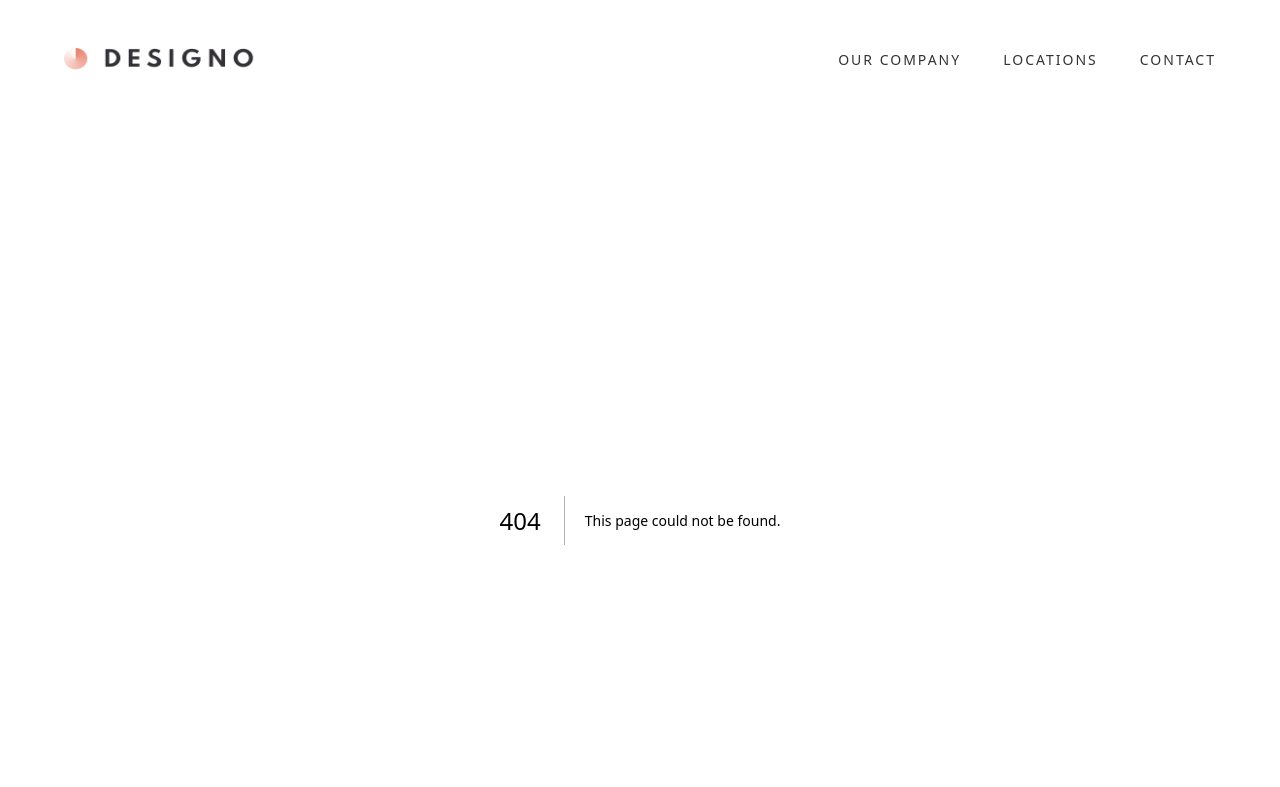
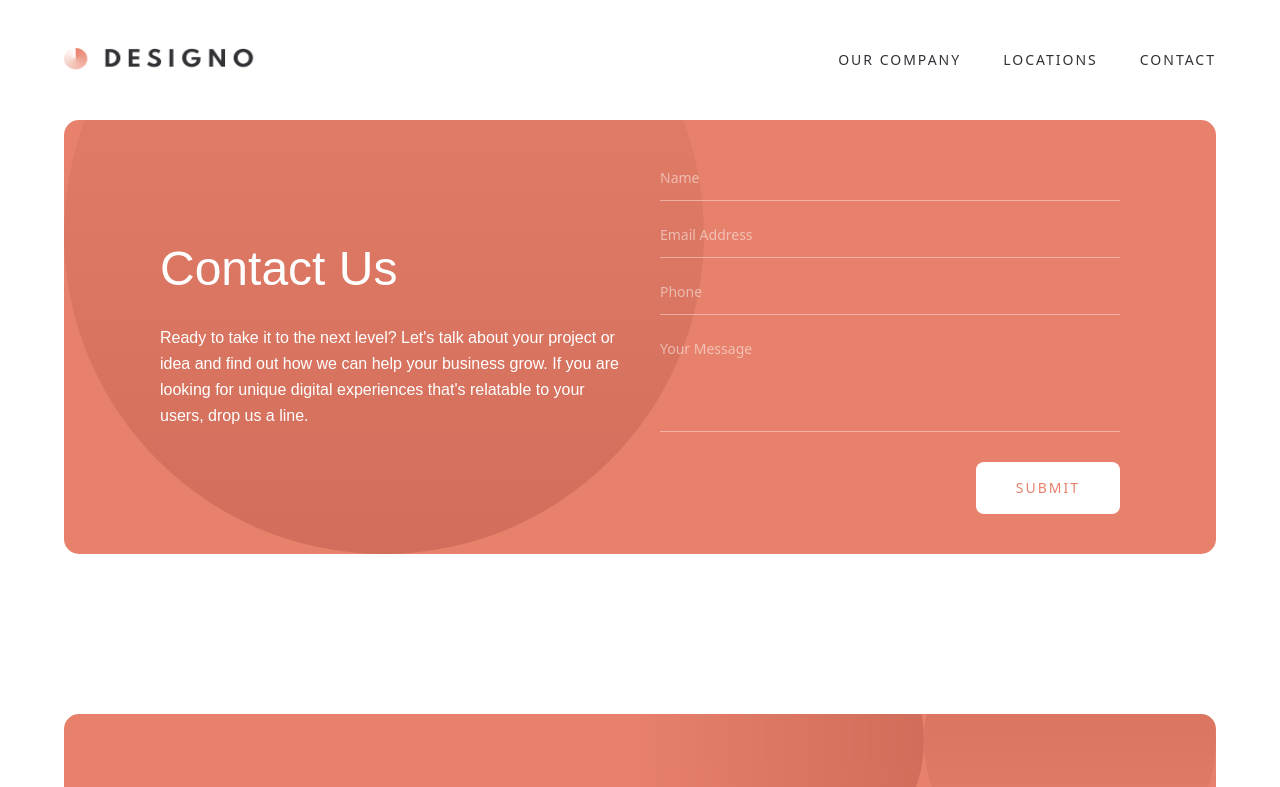
Before and after one commit to ketevan20/designo-multi-page-website, a Next.js app: page /contact in a window 1280 px wide. Before the commit this address had no page. Shown: the top 787 px of the page. Built offline with nearby package versions, Linux system fonts and the light colour scheme.

Commit message:
feat: add contact form

```diff
--- /dev/null
+++ b/app/contact/page.tsx
@@ -0,0 +1,12 @@
+import Contact from '@/components/organisms/Contact/Contact'
+import React from 'react'
+
+const page = () => {
+  return (
+    <div>
+        <Contact />
+    </div>
+  )
+}
+
+export default page
--- a/components/atoms/NavBar/NavBar.tsx
+++ b/components/atoms/NavBar/NavBar.tsx
@@ -12,7 +12,7 @@ const NavBar = ({ light }: NavBarProps) => {
             <div className='flex gap-10.5 uppercase font-normal text-[14px] leading-3.5 tracking-[2px]' style={{color: light ? 'rgba(51, 49, 54, 1)' : 'rgba(255, 255, 255, 1)'}}>
                 <Link href={'/about'} className='hover:underline'>Our Company</Link>
                 <Link href={'/locations'} className='hover:underline'>Locations</Link>
-                <Link href={''} className='hover:underline'>Contact</Link>
+                <Link href={'/contact'} className='hover:underline'>Contact</Link>
             </div>
         </div>
     )
--- /dev/null
+++ b/components/molecules/ContactForm/ContaxtForm.tsx
@@ -0,0 +1,130 @@
+'use client'
+import { Formik, Form, Field, ErrorMessage } from 'formik';
+import * as Yup from 'yup';
+
+const ContactSchema = Yup.object().shape({
+  name: Yup.string()
+    .required("Can't be empty"),
+  email: Yup.string()
+    .required("Can't be empty")
+    .email('Email invalid'),
+  phone: Yup.string()
+    .required("Can't be empty"),
+  message: Yup.string()
+    .required("Can't be empty"),
+});
+
+const ContactForm = () => {
+  const handleSubmit = (values: {
+    name: string;
+    email: string;
+    phone: string;
+    message: string;
+  }) => {
+    console.log(values);
+  };
+
+  return (
+    <div className='w-full bg-[rgba(231,129,107,1)] rounded-[15px] p-10 md:px-24 md:py-10 flex flex-col md:flex-row gap-10 items-center relative overflow-hidden ' >
+      <img src='/contact/desktop/bg-pattern-hero-desktop.svg' alt='' className='absolute left-0 bottom-0 z-10'/>
+      <div className='text-white flex-1 flex flex-col gap-8 relative z-30'>
+        <h1 className='h1'>Contact Us</h1>
+        <p className='body'>
+          Ready to take it to the next level? Let's talk about your project or idea and find out how we can
+          help your business grow. If you are looking for unique digital experiences that's relatable to your
+          users, drop us a line.
+        </p>
+      </div>
+
+      <div className='flex-1 w-full relative z-30'>
+        <Formik
+          initialValues={{ name: '', email: '', phone: '', message: '' }}
+          validationSchema={ContactSchema}
+          onSubmit={(values, { resetForm }) => {
+            handleSubmit(values);
+            resetForm();
+          }}
+        >
+          {() => (
+            <Form className='flex flex-col gap-4'>
+              <div className='relative'>
+                <Field
+                  name="name"
+                  placeholder="Name"
+                  className="w-full bg-transparent border-b border-white/40 pb-3 pt-2 text-white placeholder-white/50 outline-none text-sm font-medium focus:border-white transition-colors"
+                />
+                <div className='absolute right-0 bottom-2'>
+                  <ErrorMessage
+                    name="name"
+                    component="p"
+                    className="text-white/80 text-xs italic mt-1"
+                  />
+                </div>
+              </div>
+
+              <div className='relative'>
+                <Field
+                  name="email"
+                  type="email"
+                  placeholder="Email Address"
+                  className="w-full bg-transparent border-b border-white/40 pb-3 pt-2 text-white placeholder-white/50 outline-none text-sm font-medium focus:border-white transition-colors"
+                />
+                <div className='absolute bottom-2 right-0'>
+                  <ErrorMessage
+                    name="email"
+                    component="p"
+                    className="text-white/80 text-xs italic mt-1"
+                  />
+                </div>
+              </div>
+
+              <div className='relative'>
+                <Field
+                  name="phone"
+                  type="tel"
+                  placeholder="Phone"
+                  className="w-full bg-transparent border-b border-white/40 pb-3 pt-2 text-white placeholder-white/50 outline-none text-sm font-medium focus:border-white transition-colors"
+                />
+                <div className='absolute right-0 bottom-2'>
+                  <ErrorMessage
+                    name="phone"
+                    component="p"
+                    className="text-white/80 text-xs italic mt-1"
+                  />
+                </div>
+              </div>
+
+              <div className='relative'>
+                <Field
+                  as="textarea"
+                  name="message"
+                  rows={4}
+                  placeholder="Your Message"
+                  className="w-full bg-transparent border-b border-white/40 pb-3 pt-2 text-white placeholder-white/50 outline-none text-sm font-medium focus:border-white transition-colors resize-none"
+                />
+                <div className='absolute right-0 bottom-2'>
+                  <ErrorMessage
+                    name="message"
+                    component="p"
+                    className="text-white/80 text-xs italic mt-1"
+                  />
+                </div>
+              </div>
+
+              <div className='flex justify-end mt-2'>
+                <button
+                  type="submit"
+                  className="bg-white text-[rgba(231,129,107,1)] uppercase tracking-[2px] text-sm font-medium px-10 py-4 rounded-lg hover:bg-[#1d1c1e] hover:text-white transition-colors duration-300"
+                >
+                  Submit
+                </button>
+              </div>
+            </Form>
+          )}
+        </Formik>
+      </div>
+    </div>
+  );
+};
+
+export default ContactForm;
--- a/components/molecules/LocationCard/LocationCard.tsx
+++ b/components/molecules/LocationCard/LocationCard.tsx
@@ -20,7 +20,7 @@ const LocationCard = ({ location, image, phoneNumber, email, title, address, cit
             transition={{ ease: "easeOut" }}
             viewport={{ once: true, amount: 0.5 }}
             className={`w-full flex gap-7.5 ${location == 'Australia' ? 'lg:flex-row-reverse' : 'lg:flex-row'} flex-col-reverse`}>
-            <div className='bg-[rgba(253,243,240,1)] rounded-[15px] p-20 lg:w-[70%] flex flex-col justify-center gap-6 text-center sm:text-left'>
+            <div className='relative overflow-hidden bg-[rgba(253,243,240,1)] rounded-[15px] p-20 lg:w-[70%] flex flex-col justify-center gap-6 text-center sm:text-left'>
                 <h1 className='h1 text-[rgba(231,129,107,1)]'>{location}</h1>
                 <div className='flex gap-7.5 sm:flex-row flex-col body text-[rgba(51,49,54,1)] lg:max-w-135'>
                     <div className='flex-1'>
@@ -34,6 +34,7 @@ const LocationCard = ({ location, image, phoneNumber, email, title, address, cit
                         M : <span>{email}</span>
                     </div>
                 </div>
+                <img src="/shared/desktop/bg-pattern-three-circles.svg" alt="" className='absolute left-0 bottom-0' />
             </div>
             <div className='rounded-[15px] lg:w-[30%] max-lg:max-h-81.5 overflow-hidden'>
                 <img src={image} alt="canada" className="object-cover w-full h-full" />
--- /dev/null
+++ b/components/organisms/Contact/Contact.tsx
@@ -0,0 +1,12 @@
+import ContaxtForm from '@/components/molecules/ContactForm/ContaxtForm'
+import React from 'react'
+
+const Contact = () => {
+  return (
+    <div className='w-[90%] m-auto max-w-480 flex flex-col gap-40 mb-22'>
+        <ContaxtForm />
+    </div>
+  )
+}
+
+export default Contact
--- a/package.json
+++ b/package.json
@@ -9,10 +9,12 @@
     "lint": "eslint"
   },
   "dependencies": {
+    "formik": "^2.4.9",
     "motion": "^12.38.0",
     "next": "16.1.6",
     "react": "19.2.3",
-    "react-dom": "19.2.3"
+    "react-dom": "19.2.3",
+    "yup": "^1.7.1"
   },
   "devDependencies": {
     "@tailwindcss/postcss": "^4",
```
Also changed, not shown: 1 other file (tests, documents, lock files or other folders).
